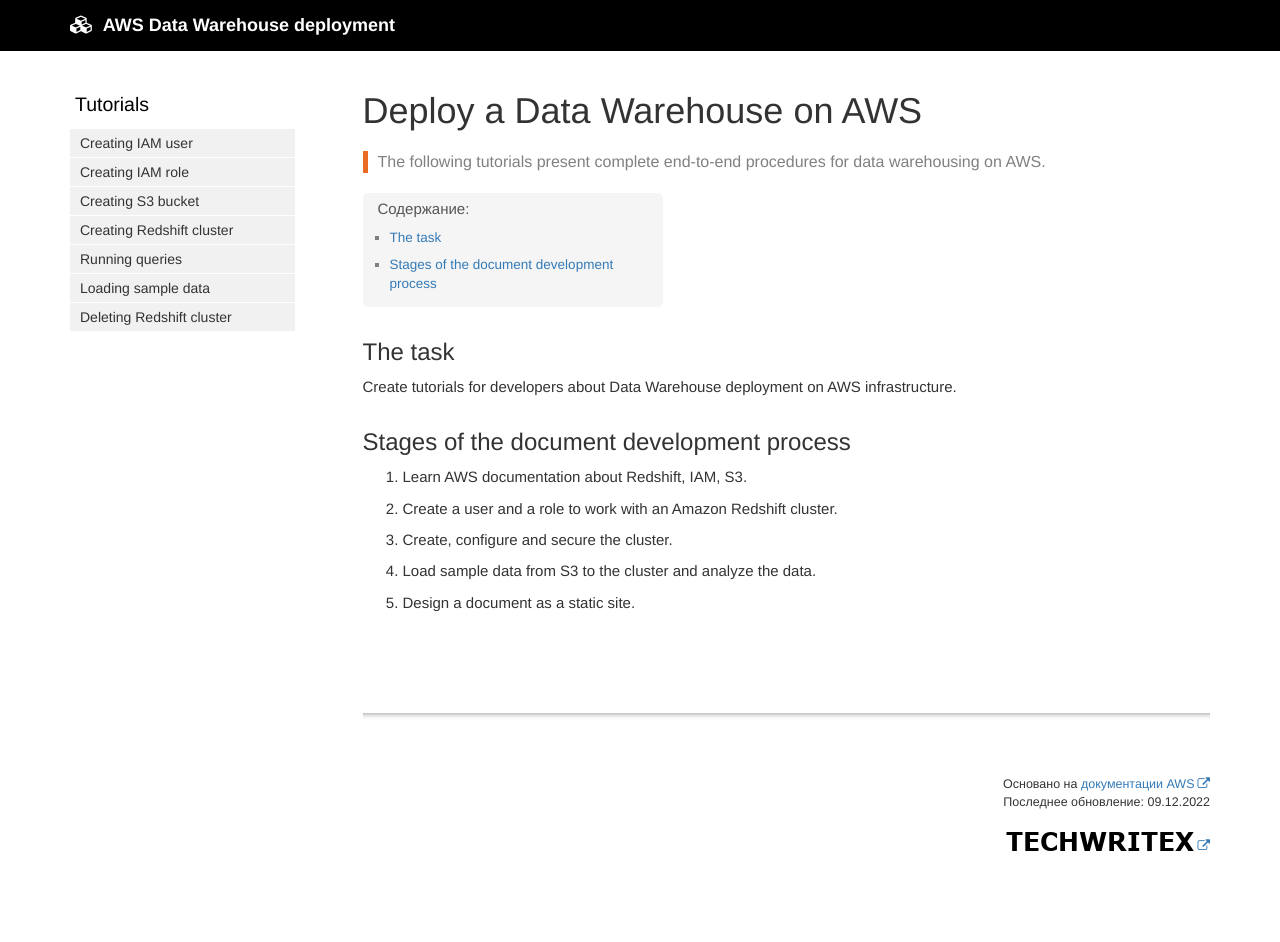
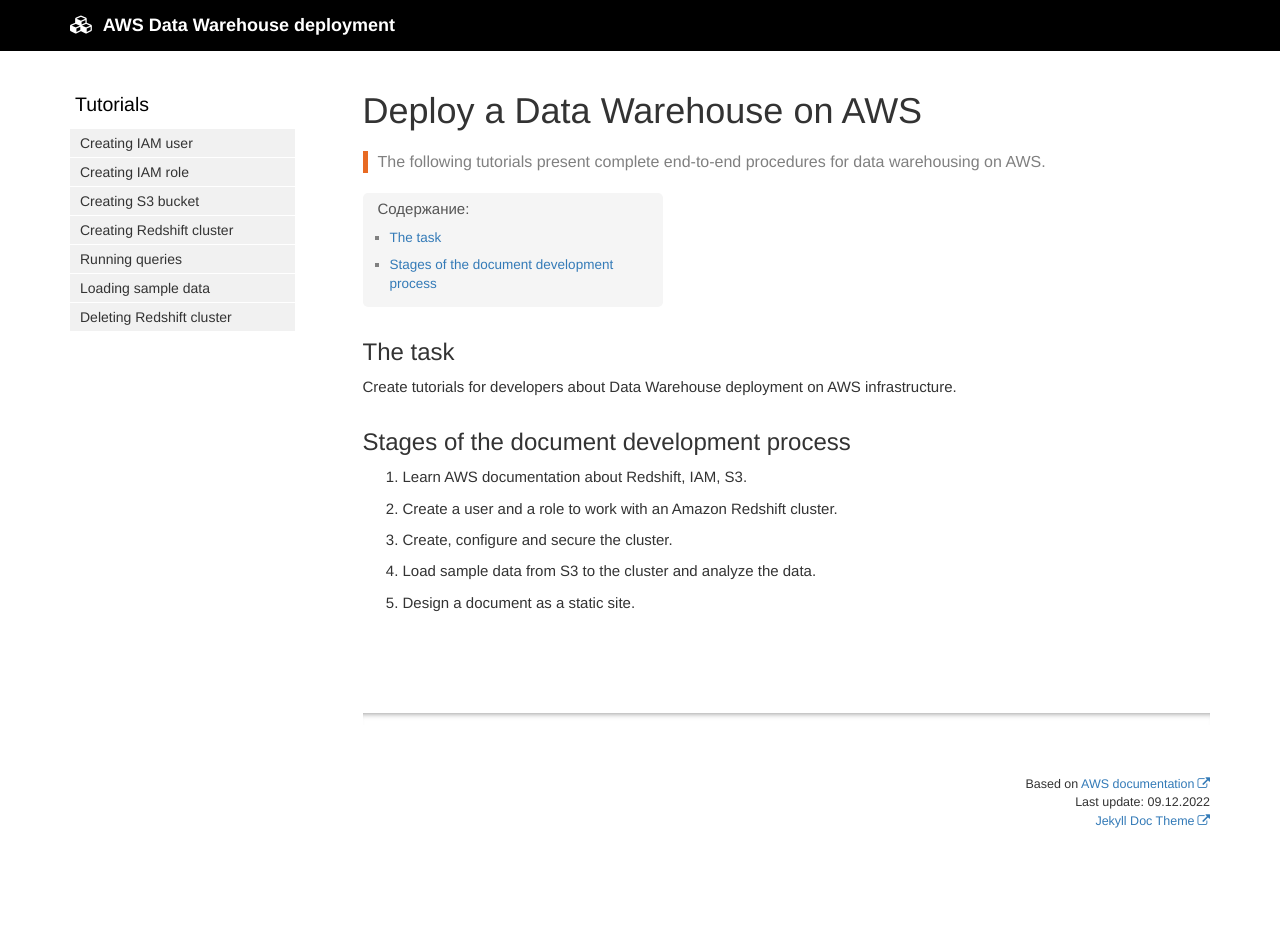
Before and after one commit to techwritex/aws_docs_en, a Jekyll site: the page built from index.md, in a window 1280 px wide. Built offline with Jekyll 4.4.1, drawn with Linux system fonts in a browser that asks for light colours; comment, search, counter and statistics services are not loaded; after the commit the page ends 900 px from its top, so only the background shows below that.

Commit message:
redshift-how-to-017

```diff
--- a/_includes/footer.html
+++ b/_includes/footer.html
@@ -1,10 +1,10 @@
 <footer>
-            <div class="row">
-                <div class="col-lg-12 footer">
-               <!-- &copy;{{ site.time | date: "%Y"  }} {{site.company_name}}. Все права защищены. <br /> -->
-               Основано на <a href="https://docs.aws.amazon.com/redshift/" target="_blank">документации AWS</a> <br />
-{% if page.last_updated %}<span>Последнее обновление:</span> {{page.last_updated}}<br/>{% endif %} Последнее обновление: {{ site.time | date: "%d.%m.%Y"  }} <br />
-<p><a href="http://techwritex.github.io/" target="_blank"><img src="{{ "images/logo.png" }}" alt="Технический писатель Владимир Юсупов"/></a></p>
-                </div>
-            </div>
+    <div class="row">
+        <div class="col-lg-12 footer">
+       <!-- &copy;2021-{{ site.time | date: "%Y"  }} {{site.company_name}}. <br /> -->
+       Based on <a href="https://docs.aws.amazon.com/" target="_blank">AWS documentation</a> <br />
+{% if page.last_updated %}<span>Последнее обновление:</span> {{page.last_updated}}<br/>{% endif %} Last update: {{ site.time | date: "%d.%m.%Y"  }} <br />
+<p><a href="https://idratherbewriting.com/documentation-theme-jekyll/" target="_blank">Jekyll Doc Theme</a></p>
+        </div>
+    </div>
 </footer>
```
